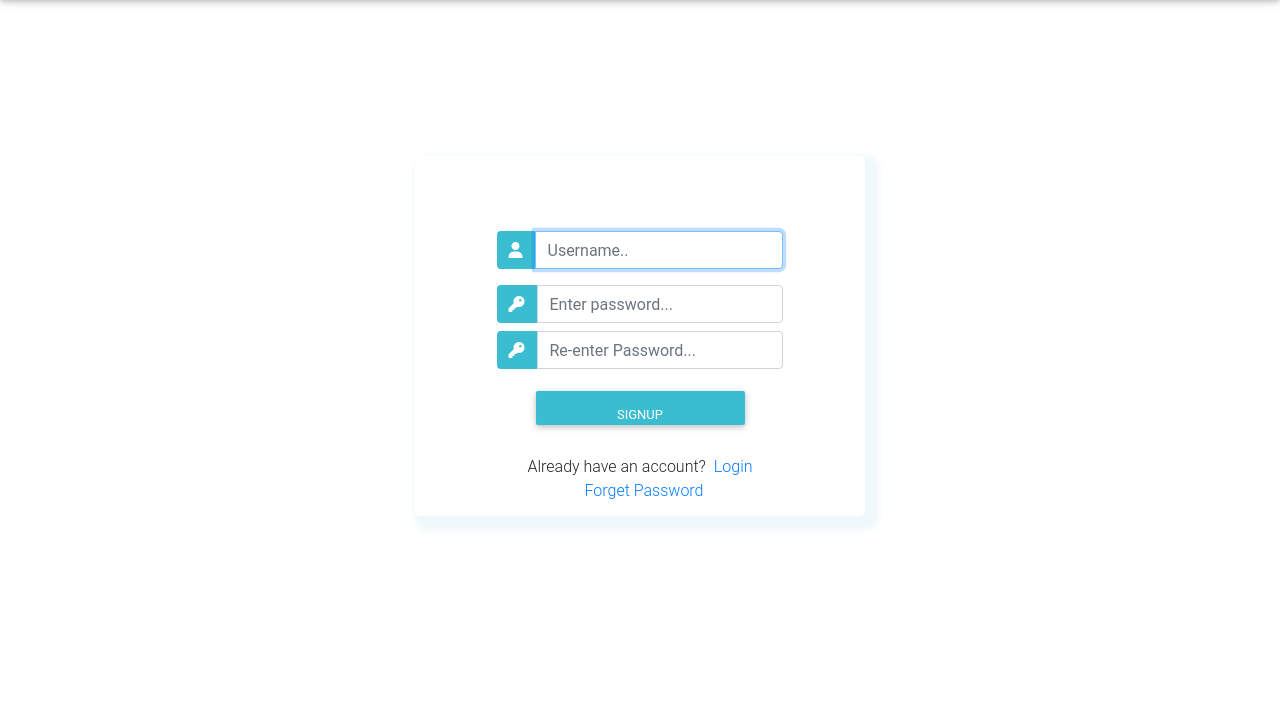
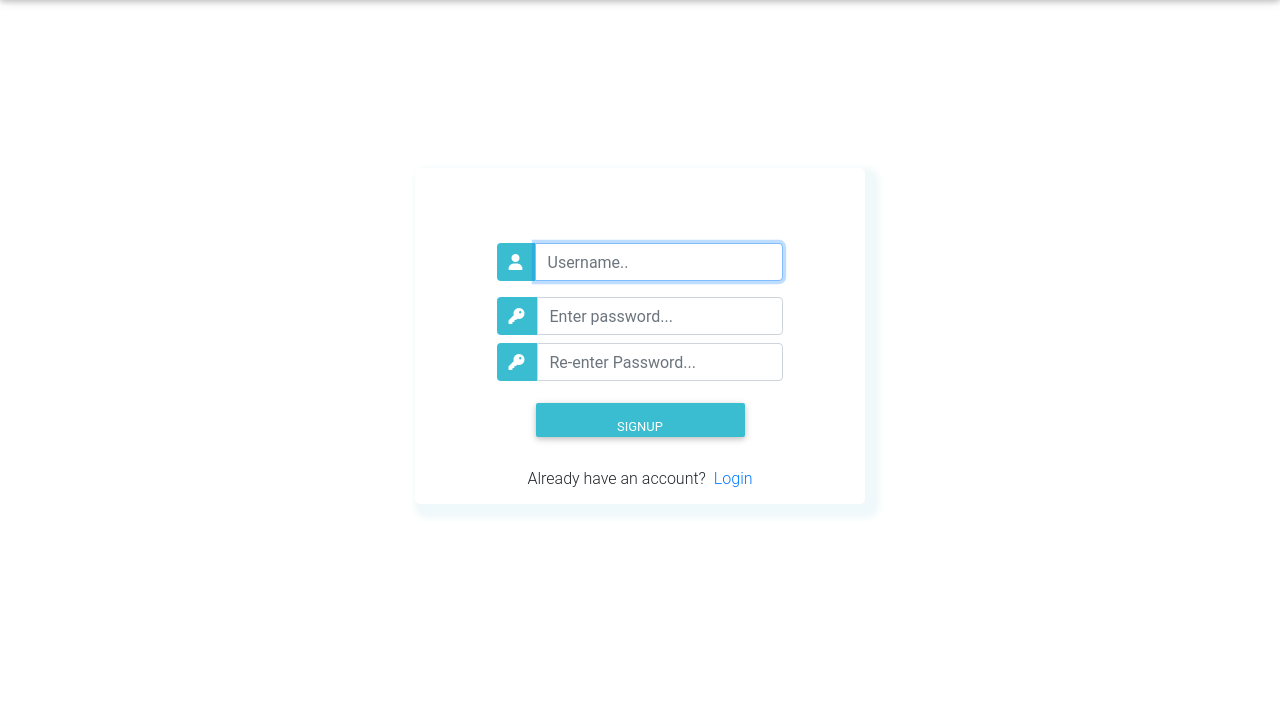
Before and after one commit to Rxavio/l-link, a Django app: page /register/ in a window 1280 px wide. Shown: the part 64-790 px from the top of the page. Run offline with Django 3.2, Linux system fonts and the light colour scheme; some libraries are stand-ins or nearby versions; some web fonts are replaced.

Commit message:
remove forget password link on register page

```diff
--- a/profiles/templates/profiles/register.html
+++ b/profiles/templates/profiles/register.html
@@ -255,9 +255,7 @@ border-radius: 5px;
 					<div class="d-flex justify-content-center links">
 						Already have an account? <a href="{% url 'profiles:login' %}" class="ml-2">Login</a>
 					</div>
-					<div class="d-flex justify-content-center links">
-						<a href="#" class="ml-2">Forget Password</a>
-					   </div>
+
 
 				</div>
 			</div>
```
Also changed, not shown: db.sqlite3.
